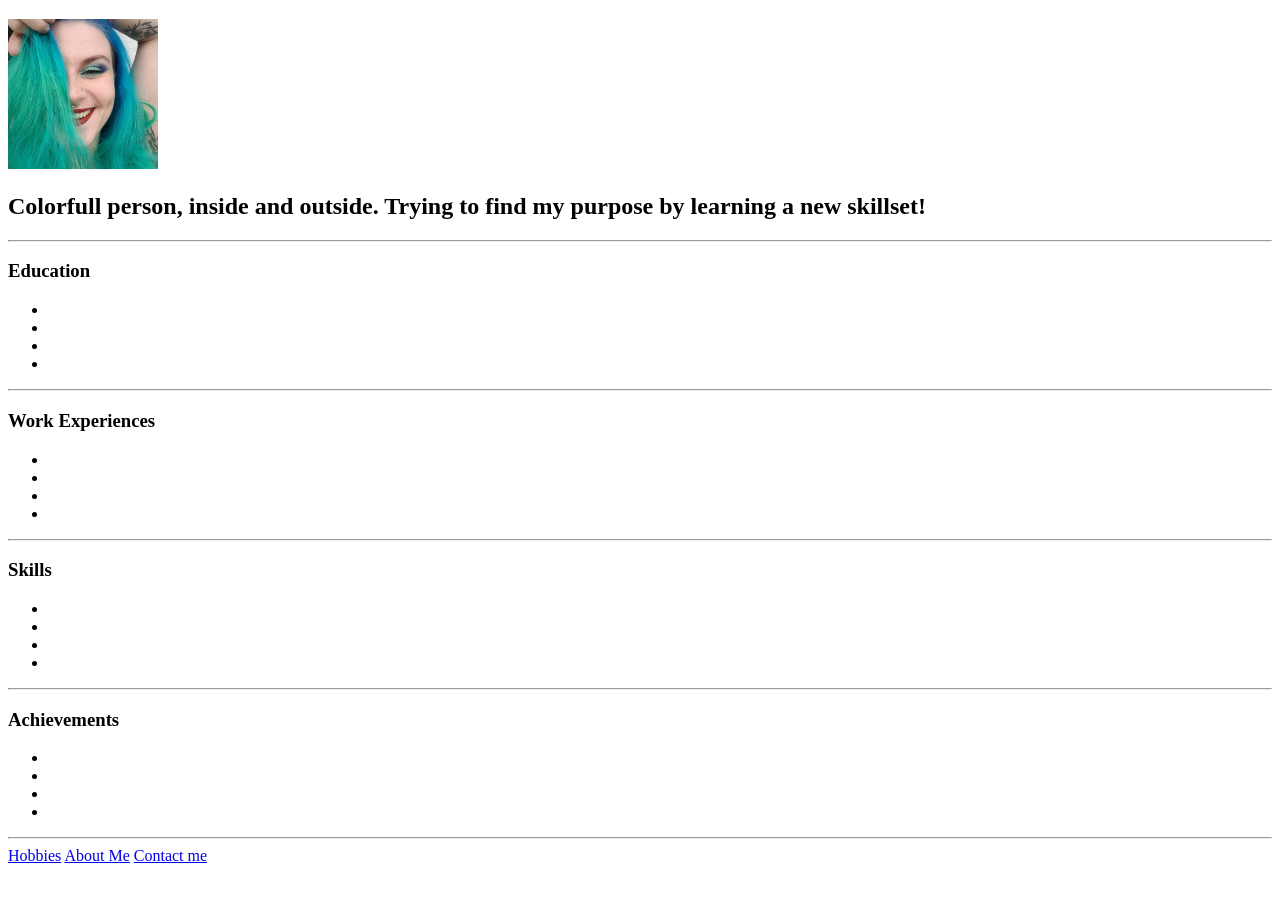
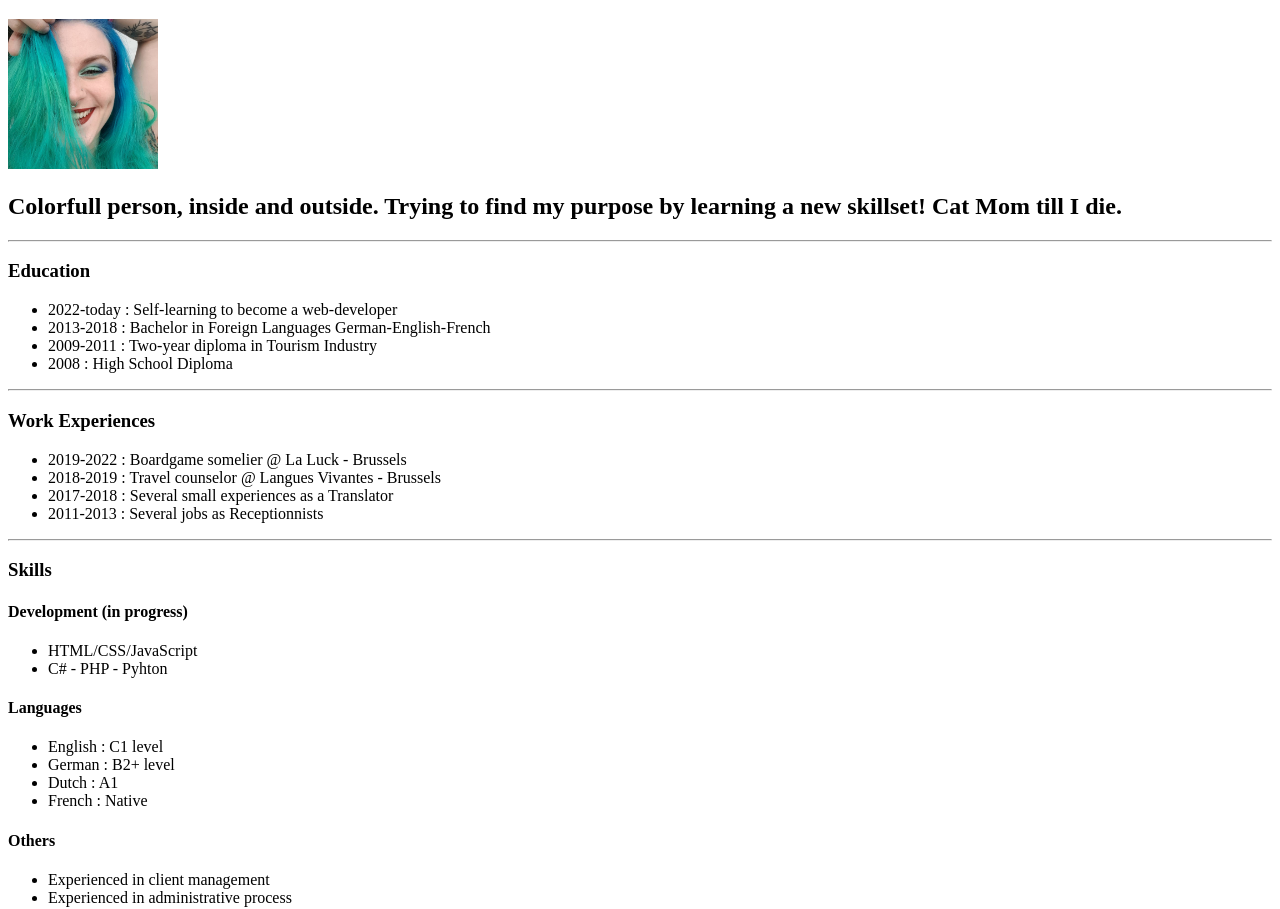
Before and after one commit to illdikko/resume, a plain HTML site: page index.html in a window 1280 px wide. Shown: the part 61-970 px from the top of the page. Before the commit the page ends 934 px from the top, so only its background shows below. Drawn offline with Linux system fonts and the light colour scheme.

Commit message:
Updated Index

```diff
--- a/index.html
+++ b/index.html
@@ -11,44 +11,57 @@
     <!-- Profile Picture -->
     <img src="./assets/images/photoProfil1.jpg" alt="Profile picture of Coline. Only one side of her face is showing, the rest is covered by her blue-green hair. She has an assorted make up and a red lipstic. She is smiling." height="150" >
     <!-- summary of myself -->
-    <h2>Colorfull person, inside and outside. Trying to find my purpose by learning a new skillset!</h2>
+    <h2>Colorfull person, inside and outside. Trying to find my purpose by learning a new skillset! Cat Mom till I die.</h2>
 
     <hr/>
+    <!-- Education -->
     <h3>Education</h3>
     <ul>
-        <li></li>
-        <li></li>
-        <li></li>
-        <li></li>
+        <li>2022-today : Self-learning to become a web-developer </li>
+        <li>2013-2018 : Bachelor in Foreign Languages German-English-French</li>
+        <li>2009-2011 : Two-year diploma in Tourism Industry</li>
+        <li>2008 : High School Diploma</li>
     </ul>
-    <!-- Education -->
     <hr/>
+    <!-- Work Experiences -->
     <h3>Work Experiences</h3>
-    <!-- Work Experiences -->
     <ul>
-        <li></li>
-        <li></li>
-        <li></li>
-        <li></li>
+        <li>2019-2022 : Boardgame somelier @ La Luck - Brussels</li>
+        <li>2018-2019 : Travel counselor @ Langues Vivantes - Brussels</li>
+        <li>2017-2018 : Several small experiences as a Translator</li>
+        <li>2011-2013 : Several jobs as Receptionnists</li>
     </ul>
     <hr/>
 
     <!-- Skills -->
     <h3>Skills</h3>
+    <h4>Development (in progress)</h4>
     <ul>
-        <li></li>
-        <li></li>
-        <li></li>
-        <li></li>
+        <li>HTML/CSS/JavaScript</li>
+        <li>C# - PHP - Pyhton</li>
+    </ul>
+    <h4>Languages</h4>
+    <ul>
+        <li>English : C1 level</li>
+        <li>German : B2+ level</li>
+        <li>Dutch : A1</li>
+        <li>French : Native</li>
+    </ul>
+    <h4>Others</h4>
+    <ul>
+        <li>Experienced in client management</li>
+        <li>Experienced in administrative process</li>
+
     </ul>
     <hr/>
-<h3>Achievements</h3>
-    <!-- Achievements? -->
+    <!-- key-words about me -->
+<h3>Key-words</h3>
     <ul>
-        <li></li>
-        <li></li>
-        <li></li>
-        <li></li>
+        <li>ADHD : eager to learn, but easily bored</li>
+        <li>Food motivated</li>
+        <li>Highly loyal</li>
+        <li>Cat mom</li>
+
     </ul>
     <hr/>
     <a href="./public/hobbies.html">Hobbies</a>
```
